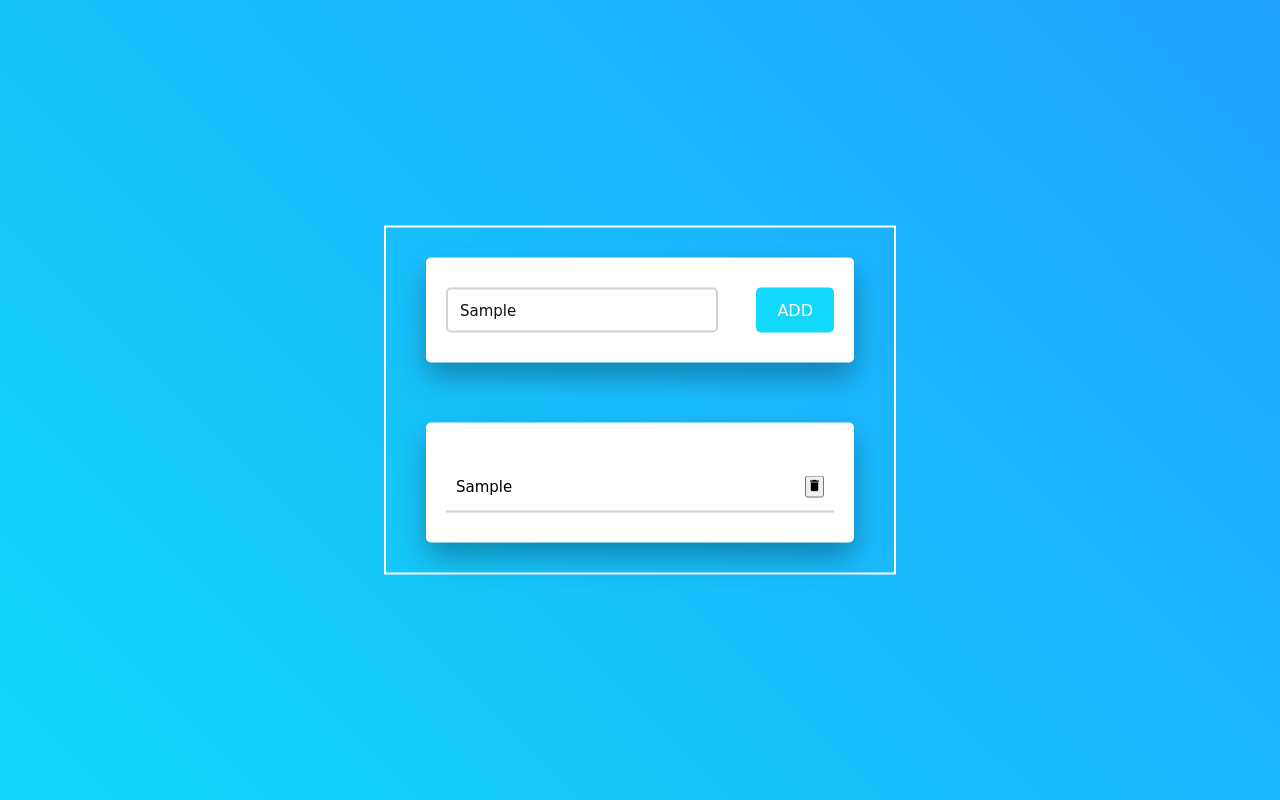
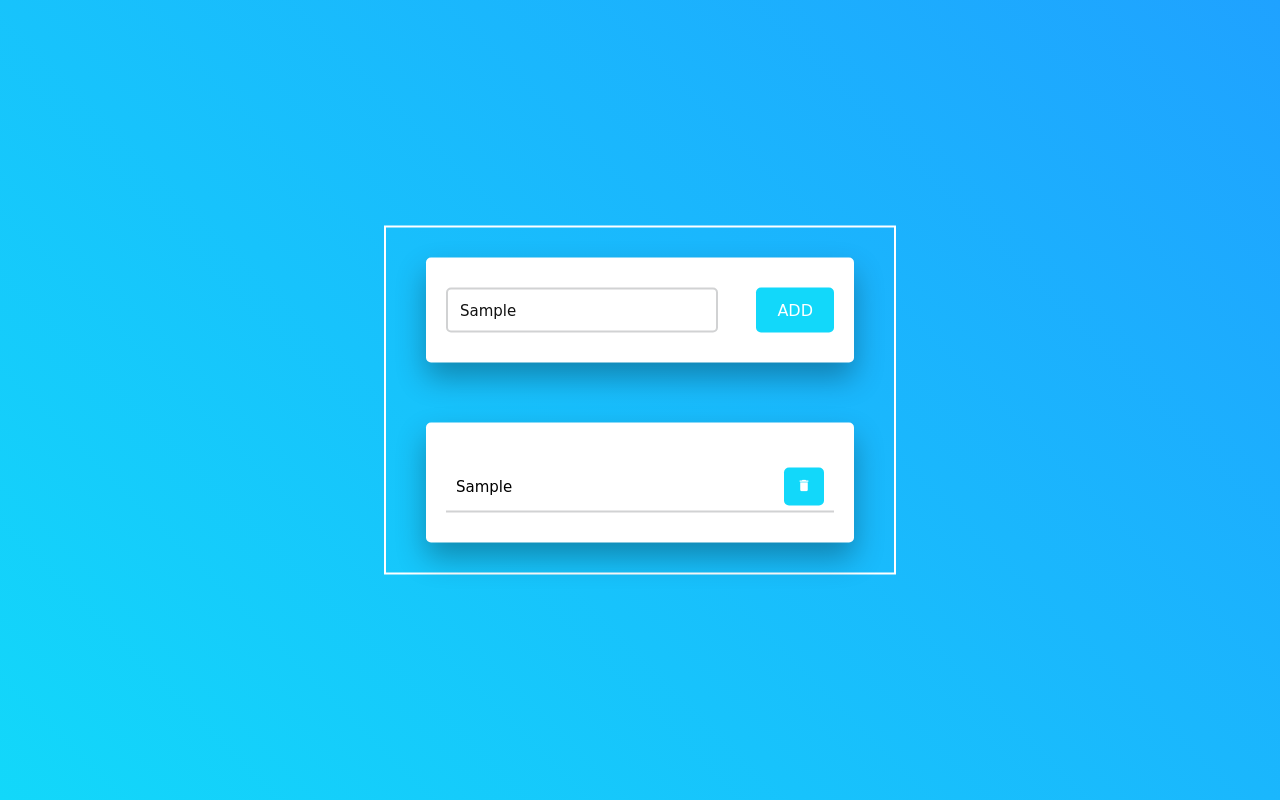
Before and after one commit to WMYM-Experimental/TODO.js, a plain HTML site: page index.html in a window 1280 px wide. Both pictures are taken after typing "Sample" into the empty fields and a click on the button "ADD". Drawn offline with Linux system fonts and the light colour scheme; a web font is replaced by a local one.

Commit message:
give style to the delete button in the tasks

```diff
--- a/style.css
+++ b/style.css
@@ -79,3 +79,11 @@ body {
   font-size: 15px;
   font-weight: 500;
 }
+.task button {
+  background-color: #12d8fa;
+  color: #ffffff;
+  height: 100%;
+  width: 40px;
+  border: none;
+  border-radius: 5px;
+}
```
